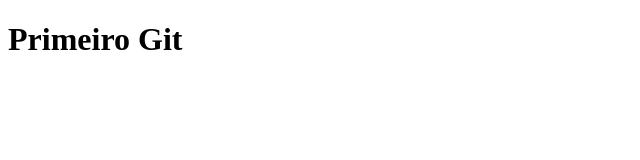
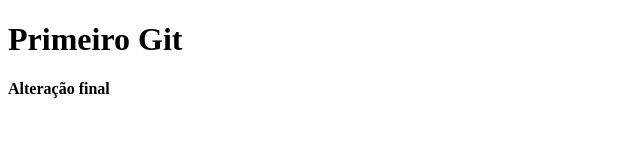
Before and after one commit to brunoribeiro99/primeiro_git_fatec, a plain HTML site: page index.html in a window 1280 px wide. Shown: the whole page, without its empty margins (0-640 px from the left). Drawn offline with Linux system fonts and the light colour scheme.

Commit message:
Enviando alterações 21/08

```diff
--- a/index.html
+++ b/index.html
@@ -8,6 +8,6 @@
 <body>
     <h1>Primeiro Git</h1>
 
-    <h4
+    <h4>Alteração final</h4>
 </body>
 </html>
```
